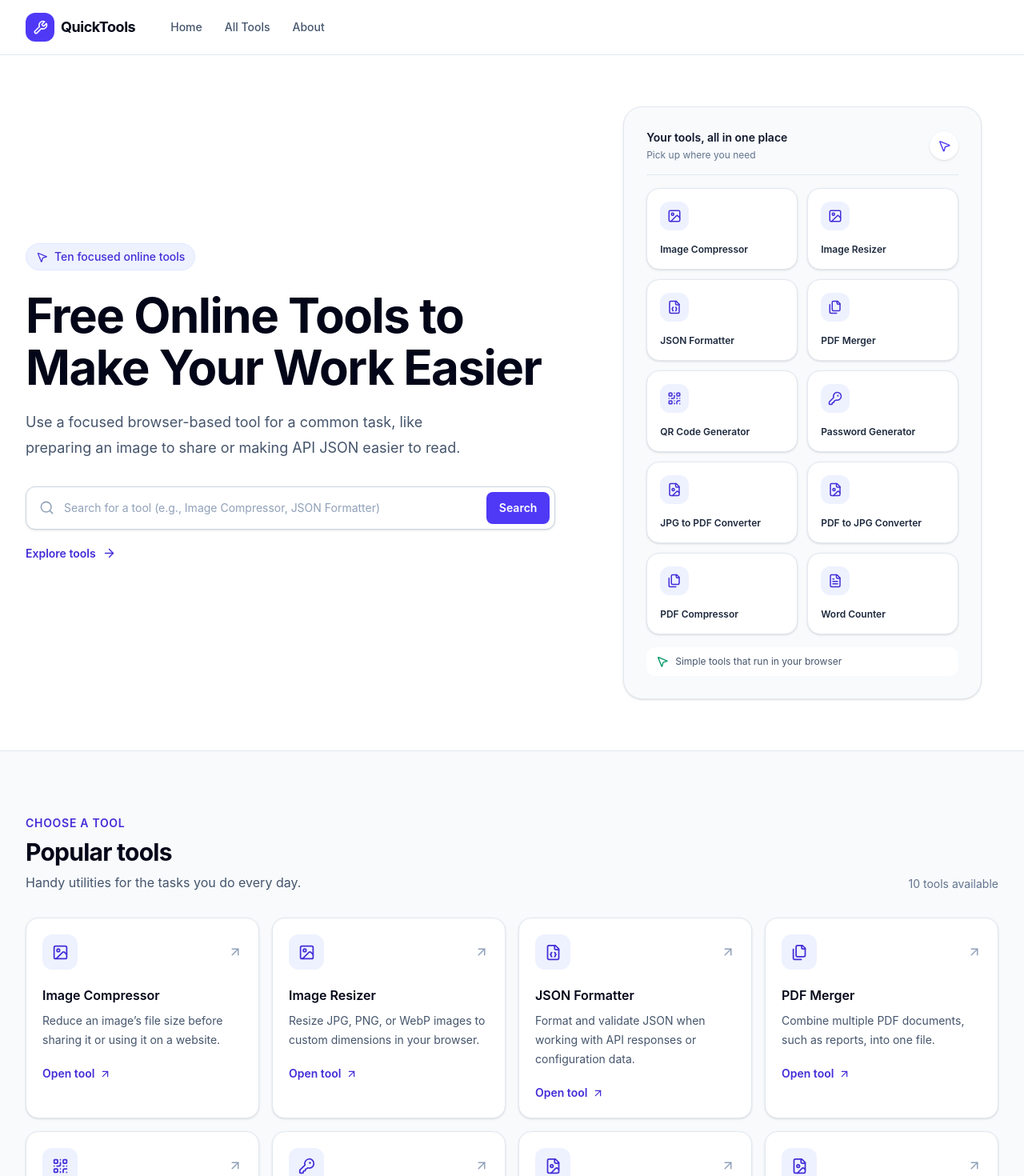
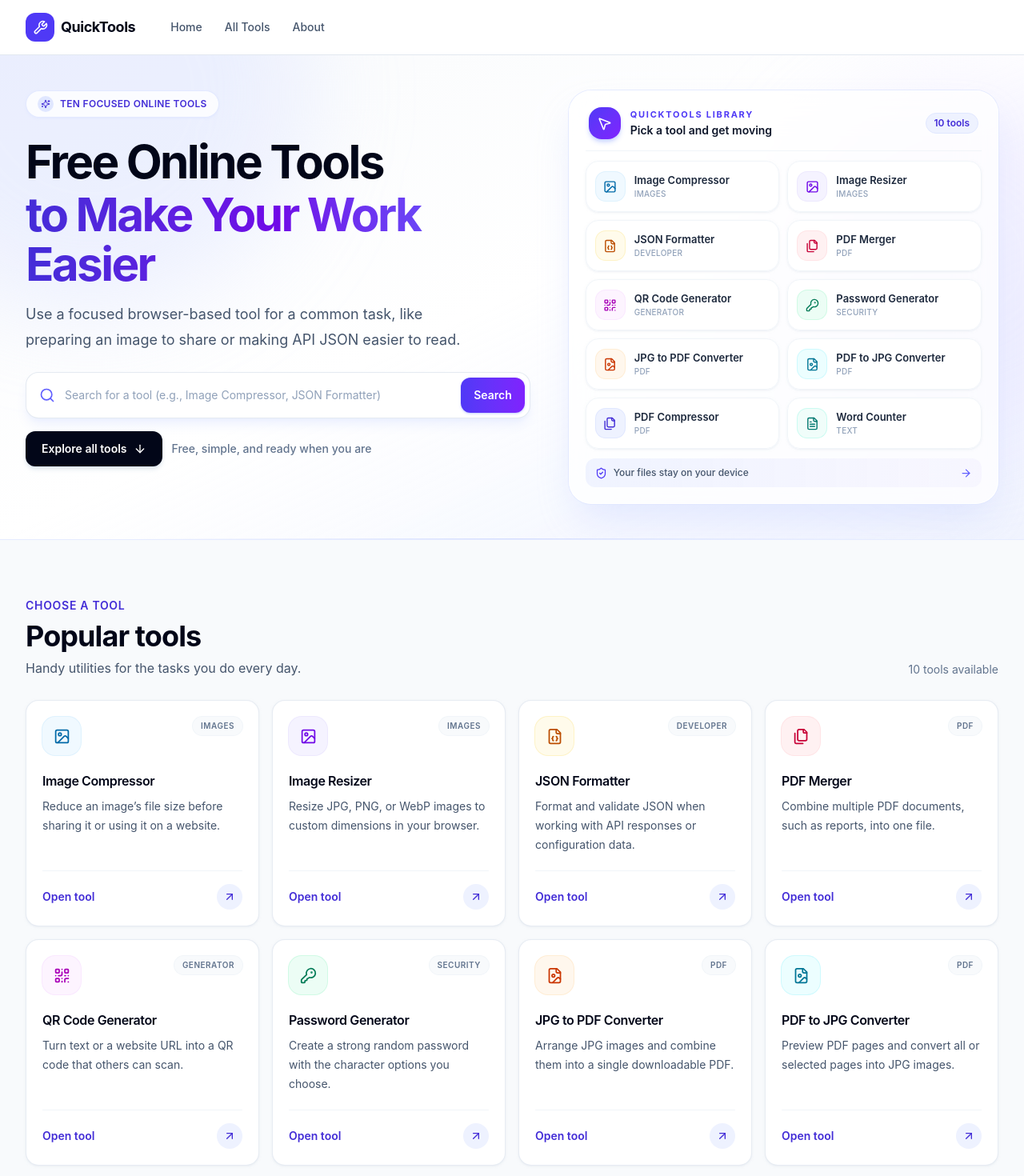
Before and after one commit to gungun08466-ux/quicktools, a React (Vite) app: page / in a window 1280 px wide. Shown: the top 1470 px of the page at 80% size. Built offline with nearby package versions, Linux system fonts and the light colour scheme.

Commit message:
style: redesign QuickTools homepage

```diff
--- a/src/components/tools/ToolCard.jsx
+++ b/src/components/tools/ToolCard.jsx
@@ -1,27 +1,29 @@
 import { ArrowUpRight } from 'lucide-react'
 import { Link } from 'react-router-dom'
 
-export default function ToolCard({ title, description, to, icon: Icon }) {
+export default function ToolCard({ title, description, to, icon: Icon, category, accent }) {
   return (
     <Link
       to={to}
-      className="group rounded-2xl border border-slate-200 bg-white p-5 shadow-sm transition hover:-translate-y-0.5 hover:border-indigo-200 hover:shadow-md focus-visible:outline-2 focus-visible:outline-offset-2 focus-visible:outline-indigo-600"
+      className="group flex h-full min-h-56 flex-col rounded-2xl border border-slate-200/80 bg-white p-5 shadow-sm shadow-slate-200/50 transition duration-200 hover:-translate-y-1 hover:border-indigo-200 hover:shadow-xl hover:shadow-indigo-100/70 focus-visible:outline-2 focus-visible:outline-offset-2 focus-visible:outline-indigo-600"
     >
-      <div className="mb-5 flex items-center justify-between">
-        <span className="flex size-11 items-center justify-center rounded-xl bg-indigo-50 text-indigo-700">
+      <div className="flex items-start justify-between">
+        <span className={`flex size-12 items-center justify-center rounded-2xl ring-1 transition duration-200 group-hover:scale-105 ${accent || 'bg-indigo-50 text-indigo-700 ring-indigo-100'}`}>
           {Icon ? <Icon aria-hidden="true" size={21} /> : null}
         </span>
-        <ArrowUpRight
-          aria-hidden="true"
-          size={18}
-          className="text-slate-400 transition group-hover:text-indigo-600"
-        />
+        {category && (
+          <span className="rounded-full bg-slate-50 px-2.5 py-1 text-[10px] font-semibold uppercase tracking-wider text-slate-500 ring-1 ring-slate-100">
+            {category}
+          </span>
+        )}
       </div>
-      <h2 className="font-semibold text-slate-950">{title}</h2>
-      <p className="mt-2 text-sm leading-6 text-slate-600">{description}</p>
-      <span className="mt-5 inline-flex items-center gap-1.5 text-sm font-semibold text-indigo-700">
-        Open tool
-        <ArrowUpRight aria-hidden="true" size={15} />
+      <h2 className="mt-5 font-semibold tracking-tight text-slate-950 transition group-hover:text-indigo-800">{title}</h2>
+      <p className="mt-2 flex-1 text-sm leading-6 text-slate-600">{description}</p>
+      <span className="mt-5 flex items-center justify-between border-t border-slate-100 pt-4 text-sm font-semibold text-indigo-700">
+        <span>Open tool</span>
+        <span className="flex size-8 items-center justify-center rounded-full bg-indigo-50 transition duration-200 group-hover:translate-x-0.5 group-hover:bg-indigo-600 group-hover:text-white">
+          <ArrowUpRight aria-hidden="true" size={16} />
+        </span>
       </span>
     </Link>
   )
--- a/src/pages/Home.jsx
+++ b/src/pages/Home.jsx
@@ -13,6 +13,7 @@ import {
   QrCode,
   Search,
   ShieldCheck,
+  Sparkles,
   UserRoundCheck,
   X,
 } from 'lucide-react'
@@ -28,6 +29,7 @@ const tools = [
     to: '/image-compressor',
     icon: Image,
     category: 'Images',
+    accent: 'bg-sky-50 text-sky-700 ring-sky-100',
   },
   {
     title: 'Image Resizer',
@@ -35,6 +37,7 @@ const tools = [
     to: '/image-resizer',
     icon: Image,
     category: 'Images',
+    accent: 'bg-violet-50 text-violet-700 ring-violet-100',
   },
   {
     title: 'JSON Formatter',
@@ -42,6 +45,7 @@ const tools = [
     to: '/json-formatter',
     icon: FileJson,
     category: 'Developer',
+    accent: 'bg-amber-50 text-amber-700 ring-amber-100',
   },
   {
     title: 'PDF Merger',
@@ -49,6 +53,7 @@ const tools = [
     to: '/pdf-merger',
     icon: Files,
     category: 'PDF',
+    accent: 'bg-rose-50 text-rose-700 ring-rose-100',
   },
   {
     title: 'QR Code Generator',
@@ -56,6 +61,7 @@ const tools = [
     to: '/qr-generator',
     icon: QrCode,
     category: 'Generator',
+    accent: 'bg-fuchsia-50 text-fuchsia-700 ring-fuchsia-100',
   },
   {
     title: 'Password Generator',
@@ -63,6 +69,7 @@ const tools = [
     to: '/password-generator',
     icon: KeyRound,
     category: 'Security',
+    accent: 'bg-emerald-50 text-emerald-700 ring-emerald-100',
   },
   {
     title: 'JPG to PDF Converter',
@@ -70,6 +77,7 @@ const tools = [
     to: '/jpg-to-pdf',
     icon: FileImage,
     category: 'PDF',
+    accent: 'bg-orange-50 text-orange-700 ring-orange-100',
   },
   {
     title: 'PDF to JPG Converter',
@@ -77,6 +85,7 @@ const tools = [
     to: '/pdf-to-jpg',
     icon: FileImage,
     category: 'PDF',
+    accent: 'bg-cyan-50 text-cyan-700 ring-cyan-100',
   },
   {
     title: 'PDF Compressor',
@@ -84,6 +93,7 @@ const tools = [
     to: '/pdf-compressor',
     icon: Files,
     category: 'PDF',
+    accent: 'bg-indigo-50 text-indigo-700 ring-indigo-100',
   },
   {
     title: 'Word Counter',
@@ -91,6 +101,7 @@ const tools = [
     to: '/word-counter',
     icon: FileText,
     category: 'Text',
+    accent: 'bg-teal-50 text-teal-700 ring-teal-100',
   },
 ]
 
@@ -168,27 +179,37 @@ export default function Home() {
         description="Use QuickTools' free online tools to compress and resize images, compress PDFs, count words, format JSON, merge PDFs, convert JPGs to PDF or PDF pages to JPG, create QR codes, and generate passwords—quickly, with no account required."
       />
 
-      <section className="border-b border-slate-200 bg-white">
-        <div className={`mx-auto grid max-w-7xl grid-cols-1 gap-10 px-4 py-10 sm:px-6 sm:py-12 lg:px-8 lg:py-16 ${
+      <section className="relative isolate overflow-hidden border-b border-indigo-100/80 bg-gradient-to-br from-slate-50 via-white to-indigo-50/80">
+        <div aria-hidden="true" className="pointer-events-none absolute inset-0 overflow-hidden">
+          <div className="absolute -left-40 -top-56 size-[34rem] rounded-full bg-indigo-200/30 blur-3xl" />
+          <div className="absolute -right-36 top-8 size-[28rem] rounded-full bg-violet-200/30 blur-3xl" />
+          <div className="absolute bottom-0 left-1/2 h-px w-3/4 -translate-x-1/2 bg-gradient-to-r from-transparent via-indigo-200/70 to-transparent" />
+        </div>
+        <div className={`relative mx-auto grid max-w-7xl grid-cols-1 gap-8 px-4 py-7 sm:px-6 sm:py-9 lg:px-8 lg:py-11 ${
           hasActiveSearch
             ? 'lg:grid-cols-1 lg:justify-items-center'
-            : 'lg:grid-cols-[1.15fr_0.85fr] lg:items-center lg:gap-16'
+            : 'lg:grid-cols-[1.08fr_0.92fr] lg:items-start lg:gap-12'
         }`}>
           <div className="max-w-2xl">
-            <span className="inline-flex items-center gap-2 rounded-full border border-indigo-100 bg-indigo-50 px-3 py-1.5 text-sm font-medium text-indigo-700">
-              <MousePointer2 aria-hidden="true" size={15} />
-              Ten focused online tools
+            <span className="inline-flex items-center gap-2 rounded-full border border-indigo-100/90 bg-white/80 px-3.5 py-1.5 text-xs font-semibold tracking-wide text-indigo-700 shadow-sm shadow-indigo-100/70 backdrop-blur">
+              <span className="flex size-5 items-center justify-center rounded-full bg-indigo-100 text-indigo-700">
+                <Sparkles aria-hidden="true" size={12} />
               </span>
-            <h1 className="mt-6 text-4xl font-bold tracking-tight text-slate-950 sm:text-5xl lg:text-6xl lg:leading-[1.08]">
-              Free Online Tools to Make Your Work Easier
+              TEN FOCUSED ONLINE TOOLS
+            </span>
+            <h1 className="mt-5 text-[2.4rem] font-bold leading-[1.06] tracking-[-0.045em] text-slate-950 sm:text-5xl lg:mt-6 lg:text-[3.65rem]">
+              <span className="block">Free Online Tools</span>
+              <span className="mt-1 block bg-gradient-to-r from-indigo-700 via-violet-700 to-indigo-500 bg-clip-text text-transparent">
+                to Make Your Work Easier
+              </span>
             </h1>
-            <p className="mt-5 max-w-xl text-lg leading-8 text-slate-600">
+            <p className="mt-4 max-w-xl text-base leading-7 text-slate-600 sm:text-lg sm:leading-8">
               Use a focused browser-based tool for a common task, like preparing an image to share or making API JSON easier to read.
             </p>
 
             <form
               role="search"
-              className="mt-8"
+              className="mt-6"
               onSubmit={(event) => {
                 event.preventDefault()
                 document
@@ -199,19 +220,19 @@ export default function Home() {
               <label htmlFor="tool-search" className="sr-only">
                 Search available tools
               </label>
-              <div className="flex items-center gap-3 rounded-xl border border-slate-300 bg-white p-1.5 pl-4 shadow-sm transition focus-within:border-indigo-400 focus-within:ring-4 focus-within:ring-indigo-100">
-                <Search aria-hidden="true" size={19} className="shrink-0 text-slate-400" />
+              <div className="flex items-center gap-3 rounded-2xl border border-slate-200/90 bg-white p-1.5 pl-4 shadow-lg shadow-indigo-100/60 transition duration-200 focus-within:border-indigo-400 focus-within:ring-4 focus-within:ring-indigo-100/80">
+                <Search aria-hidden="true" size={20} className="shrink-0 text-indigo-500" />
                 <input
                   id="tool-search"
                   type="search"
                   value={searchQuery}
                   onChange={(event) => setSearchQuery(event.target.value)}
                   placeholder="Search for a tool (e.g., Image Compressor, JSON Formatter)"
-                  className="min-w-0 flex-1 border-0 bg-transparent py-2.5 text-sm text-slate-900 outline-none placeholder:text-slate-400"
+                  className="min-w-0 flex-1 border-0 bg-transparent py-3 text-sm text-slate-900 outline-none placeholder:text-slate-400"
                 />
                 <button
                   type="submit"
-                  className="inline-flex shrink-0 items-center gap-2 rounded-lg bg-indigo-600 px-4 py-2.5 text-sm font-semibold text-white transition hover:bg-indigo-700 focus-visible:outline-2 focus-visible:outline-offset-2 focus-visible:outline-indigo-600"
+                  className="inline-flex min-h-11 shrink-0 items-center gap-2 rounded-xl bg-gradient-to-r from-indigo-600 to-violet-600 px-4 text-sm font-semibold text-white shadow-sm shadow-indigo-200 transition duration-200 hover:-translate-y-0.5 hover:from-indigo-700 hover:to-violet-700 hover:shadow-md focus-visible:outline-2 focus-visible:outline-offset-2 focus-visible:outline-indigo-600"
                 >
                   Search
                 </button>
@@ -257,62 +278,78 @@ export default function Home() {
               </section>
             )}
 
+            <div className="mt-4 flex flex-wrap items-center gap-x-3 gap-y-1">
               <button
                 type="button"
                 onClick={exploreTools}
-              className="mt-5 inline-flex items-center gap-2 text-sm font-semibold text-indigo-700 hover:text-indigo-800 focus-visible:outline-2 focus-visible:outline-offset-2 focus-visible:outline-indigo-600"
+                className="inline-flex min-h-11 items-center gap-2 rounded-xl bg-slate-950 px-5 text-sm font-semibold text-white shadow-md shadow-slate-300/60 transition duration-200 hover:-translate-y-0.5 hover:bg-indigo-950 hover:shadow-lg focus-visible:outline-2 focus-visible:outline-offset-2 focus-visible:outline-indigo-600"
               >
-              Explore tools
-              <ArrowRight aria-hidden="true" size={17} />
+                Explore all tools
+                <ArrowDown aria-hidden="true" size={16} />
               </button>
+              <span className="text-sm font-medium text-slate-500">
+                Free, simple, and ready when you are
+              </span>
+            </div>
           </div>
 
-          {!hasActiveSearch && <div
-            className="relative mx-auto w-full max-w-md rounded-3xl border border-slate-200 bg-slate-50 p-5 shadow-sm sm:p-7"
-          >
-            <div className="flex items-center justify-between border-b border-slate-200 pb-4">
+          {!hasActiveSearch && (
+            <div className="relative mx-auto w-full max-w-[34rem] rounded-[1.75rem] border border-white/90 bg-white/75 p-4 shadow-2xl shadow-indigo-200/50 ring-1 ring-indigo-100/80 backdrop-blur-xl sm:p-5">
+              <div className="flex items-center justify-between border-b border-slate-100 px-1 pb-3.5">
+                <div className="flex items-center gap-3">
+                  <span className="flex size-10 items-center justify-center rounded-2xl bg-gradient-to-br from-indigo-600 to-violet-600 text-white shadow-md shadow-indigo-200">
+                    <MousePointer2 aria-hidden="true" size={19} />
+                  </span>
                   <div>
-                <div className="text-sm font-semibold text-slate-900">Your tools, all in one place</div>
-                <div className="mt-1 text-xs text-slate-500">Pick up where you need</div>
+                    <div className="text-[11px] font-bold uppercase tracking-[0.16em] text-indigo-600">QuickTools library</div>
+                    <div className="mt-0.5 text-sm font-semibold text-slate-900">Pick a tool and get moving</div>
                   </div>
-              <span className="flex size-9 items-center justify-center rounded-full bg-white text-indigo-600 shadow-sm">
-                <MousePointer2 aria-hidden="true" size={17} />
+                </div>
+                <span className="rounded-full border border-indigo-100 bg-indigo-50 px-2.5 py-1 text-xs font-semibold text-indigo-700">
+                  10 tools
                 </span>
               </div>
-            <div className="mt-4 grid grid-cols-2 gap-3">
-              {tools.map(({ title, icon: Icon, to }) => (
+              <div className="mt-3 grid grid-cols-2 gap-2.5">
+                {tools.map(({ title, icon: Icon, to, category, accent }) => (
                   <Link
                     key={to}
                     to={to}
                     aria-label={`Open ${title}`}
-                  className="rounded-2xl border border-slate-200 bg-white p-4 shadow-sm transition hover:-translate-y-0.5 hover:border-indigo-200 hover:shadow-md focus-visible:outline-2 focus-visible:outline-offset-2 focus-visible:outline-indigo-600"
+                    className="group flex min-h-[3.75rem] min-w-0 items-center gap-2.5 rounded-2xl border border-slate-100 bg-white/90 px-2.5 py-2 shadow-sm shadow-slate-200/50 transition duration-200 hover:-translate-y-0.5 hover:border-indigo-200 hover:shadow-md focus-visible:outline-2 focus-visible:outline-offset-2 focus-visible:outline-indigo-600 sm:min-h-[4rem] sm:gap-3 sm:px-3"
                   >
-                  <span className="flex size-9 items-center justify-center rounded-xl bg-indigo-50 text-indigo-700">
-                    <Icon aria-hidden="true" size={18} />
+                    <span className={`flex size-9 shrink-0 items-center justify-center rounded-xl ring-1 transition group-hover:scale-105 ${accent}`}>
+                      <Icon aria-hidden="true" size={17} />
                     </span>
-                  <div className="mt-4 text-xs font-semibold text-slate-800">{title}</div>
+                    <span className="min-w-0">
+                      <span className="block truncate text-xs font-semibold leading-4 text-slate-800 sm:text-[13px]">{title}</span>
+                      <span className="mt-0.5 block text-[10px] font-medium uppercase tracking-wide text-slate-400">{category}</span>
+                    </span>
                   </Link>
                 ))}
               </div>
-            <div className="mt-4 flex items-center gap-2 rounded-xl bg-white px-3 py-2.5 text-xs text-slate-600">
-              <MousePointer2 aria-hidden="true" size={16} className="text-emerald-600" />
-              Simple tools that run in your browser
+              <div className="mt-3 flex items-center justify-between rounded-xl bg-gradient-to-r from-indigo-50/90 to-violet-50/70 px-3 py-2.5 text-xs text-slate-600">
+                <span className="flex items-center gap-2 font-medium">
+                  <ShieldCheck aria-hidden="true" size={15} className="text-indigo-600" />
+                  Your files stay on your device
+                </span>
+                <ArrowRight aria-hidden="true" size={15} className="text-indigo-500" />
               </div>
-          </div>}
+            </div>
+          )}
         </div>
       </section>
 
       <section
         id="popular-tools"
         aria-labelledby="tools-heading"
-        className="scroll-mt-8 mx-auto max-w-7xl px-4 py-16 sm:px-6 sm:py-20 lg:px-8"
+        className="scroll-mt-8 mx-auto max-w-7xl px-4 py-12 sm:px-6 sm:py-16 lg:px-8 lg:py-[4.5rem]"
       >
         <div className="flex flex-col gap-5 sm:flex-row sm:items-end sm:justify-between">
           <div>
             <p className="text-sm font-semibold uppercase tracking-wider text-indigo-700">
               Choose a tool
             </p>
-            <h2 id="tools-heading" className="mt-2 text-3xl font-bold tracking-tight text-slate-950">
+            <h2 id="tools-heading" className="mt-2 text-3xl font-bold tracking-tight text-slate-950 sm:text-4xl">
               Popular tools
             </h2>
             <p className="mt-2 text-slate-600">
@@ -325,29 +362,29 @@ export default function Home() {
         </div>
 
         {tools.length > 0 ? (
-          <div className="mt-8 grid gap-4 sm:grid-cols-2 lg:grid-cols-4">
+          <div className="mt-7 grid gap-4 sm:grid-cols-2 lg:grid-cols-4">
             {tools.map((tool) => <ToolCard key={tool.to} {...tool} />)}
           </div>
         ) : null}
       </section>
 
-      <section aria-labelledby="benefits-heading" className="border-y border-slate-200 bg-white">
-        <div className="mx-auto max-w-7xl px-4 py-16 sm:px-6 sm:py-20 lg:px-8">
+      <section aria-labelledby="benefits-heading" className="border-y border-indigo-100/80 bg-gradient-to-b from-white via-indigo-50/50 to-white">
+        <div className="mx-auto max-w-7xl px-4 py-12 sm:px-6 sm:py-16 lg:px-8">
           <div className="mx-auto max-w-2xl text-center">
             <p className="text-sm font-semibold uppercase tracking-wider text-indigo-700">
               Why QuickTools
             </p>
-            <h2 id="benefits-heading" className="mt-2 text-3xl font-bold tracking-tight text-slate-950">
+            <h2 id="benefits-heading" className="mt-2 text-3xl font-bold tracking-tight text-slate-950 sm:text-4xl">
               Useful tools without the fuss
             </h2>
             <p className="mt-3 leading-7 text-slate-600">
               Get what you need, then get on with your day.
             </p>
           </div>
-          <div className="mt-10 grid gap-4 sm:grid-cols-2 lg:grid-cols-4">
+          <div className="mt-8 grid gap-4 sm:grid-cols-2 lg:grid-cols-4">
             {benefits.map(({ title, description, icon: Icon }) => (
-              <article key={title} className="rounded-2xl border border-slate-200 bg-slate-50 p-5">
-                <span className="flex size-11 items-center justify-center rounded-xl bg-white text-indigo-700 shadow-sm">
+              <article key={title} className="group rounded-2xl border border-white bg-white/90 p-5 shadow-sm shadow-indigo-100/60 ring-1 ring-indigo-100/80 transition duration-200 hover:-translate-y-1 hover:shadow-lg hover:shadow-indigo-100/70">
+                <span className="flex size-11 items-center justify-center rounded-xl bg-indigo-50 text-indigo-700 ring-1 ring-indigo-100 transition group-hover:bg-indigo-600 group-hover:text-white">
                   <Icon aria-hidden="true" size={21} />
                 </span>
                 <h3 className="mt-4 font-semibold text-slate-950">{title}</h3>
@@ -358,20 +395,20 @@ export default function Home() {
         </div>
       </section>
 
-      <section aria-labelledby="steps-heading" className="mx-auto max-w-7xl px-4 py-16 sm:px-6 sm:py-20 lg:px-8">
+      <section aria-labelledby="steps-heading" className="mx-auto max-w-7xl px-4 py-12 sm:px-6 sm:py-16 lg:px-8">
         <div className="mx-auto max-w-2xl text-center">
           <p className="text-sm font-semibold uppercase tracking-wider text-indigo-700">
             How it works
           </p>
-          <h2 id="steps-heading" className="mt-2 text-3xl font-bold tracking-tight text-slate-950">
+          <h2 id="steps-heading" className="mt-2 text-3xl font-bold tracking-tight text-slate-950 sm:text-4xl">
             Three steps. That’s it.
           </h2>
         </div>
-        <ol className="mt-10 grid gap-5 md:grid-cols-3">
+        <ol className="mt-8 grid gap-4 md:grid-cols-3">
           {steps.map(({ title, description, icon: Icon }, index) => (
-            <li key={title} className="relative rounded-2xl border border-slate-200 bg-white p-6 shadow-sm">
+            <li key={title} className="relative rounded-2xl border border-slate-200/80 bg-white p-5 shadow-sm shadow-slate-200/60 transition duration-200 hover:-translate-y-1 hover:border-indigo-200 hover:shadow-lg sm:p-6">
               <div className="flex items-center justify-between">
-                <span className="flex size-11 items-center justify-center rounded-xl bg-indigo-50 text-indigo-700">
+                <span className="flex size-11 items-center justify-center rounded-xl bg-gradient-to-br from-indigo-50 to-violet-100 text-indigo-700 ring-1 ring-indigo-100">
                   <Icon aria-hidden="true" size={21} />
                 </span>
                 <span className="text-sm font-semibold text-slate-400">
@@ -385,26 +422,30 @@ export default function Home() {
         </ol>
       </section>
 
-      <section className="px-4 pb-16 sm:px-6 sm:pb-20 lg:px-8">
-        <div className="mx-auto max-w-7xl rounded-3xl bg-slate-900 px-6 py-12 text-center sm:px-10 sm:py-14">
-          <p className="text-sm font-semibold uppercase tracking-wider text-indigo-300">
+      <section className="px-4 pb-12 sm:px-6 sm:pb-16 lg:px-8">
+        <div className="relative isolate mx-auto max-w-7xl overflow-hidden rounded-[2rem] bg-gradient-to-br from-indigo-950 via-slate-900 to-violet-950 px-6 py-10 text-center shadow-2xl shadow-indigo-200/50 sm:px-10 sm:py-14">
+          <div aria-hidden="true" className="pointer-events-none absolute -right-24 -top-40 size-96 rounded-full bg-violet-500/20 blur-3xl" />
+          <div aria-hidden="true" className="pointer-events-none absolute -bottom-48 -left-20 size-96 rounded-full bg-indigo-500/20 blur-3xl" />
+          <div className="relative">
+            <p className="text-sm font-semibold uppercase tracking-wider text-indigo-200">
               Ready when you are
             </p>
             <h2 className="mt-3 text-3xl font-bold tracking-tight text-white sm:text-4xl">
               Make your next task a little easier.
             </h2>
-          <p className="mx-auto mt-3 max-w-xl leading-7 text-slate-300">
+            <p className="mx-auto mt-3 max-w-xl leading-7 text-indigo-100/80">
               Browse the tools above to find the right fit for your task.
             </p>
             <button
               type="button"
               onClick={exploreTools}
-            className="mt-7 inline-flex items-center gap-2 rounded-lg bg-white px-5 py-3 text-sm font-semibold text-slate-900 transition hover:bg-indigo-50 focus-visible:outline-2 focus-visible:outline-offset-2 focus-visible:outline-white"
+              className="mt-7 inline-flex min-h-12 items-center gap-2 rounded-xl bg-white px-5 py-3 text-sm font-semibold text-indigo-950 shadow-lg shadow-black/10 transition duration-200 hover:-translate-y-0.5 hover:bg-indigo-50 focus-visible:outline-2 focus-visible:outline-offset-2 focus-visible:outline-white"
             >
               Explore all tools
               <ArrowRight aria-hidden="true" size={17} />
             </button>
           </div>
+        </div>
       </section>
     </>
   )
```
Lines whose indentation alone changed are shown as unchanged.
